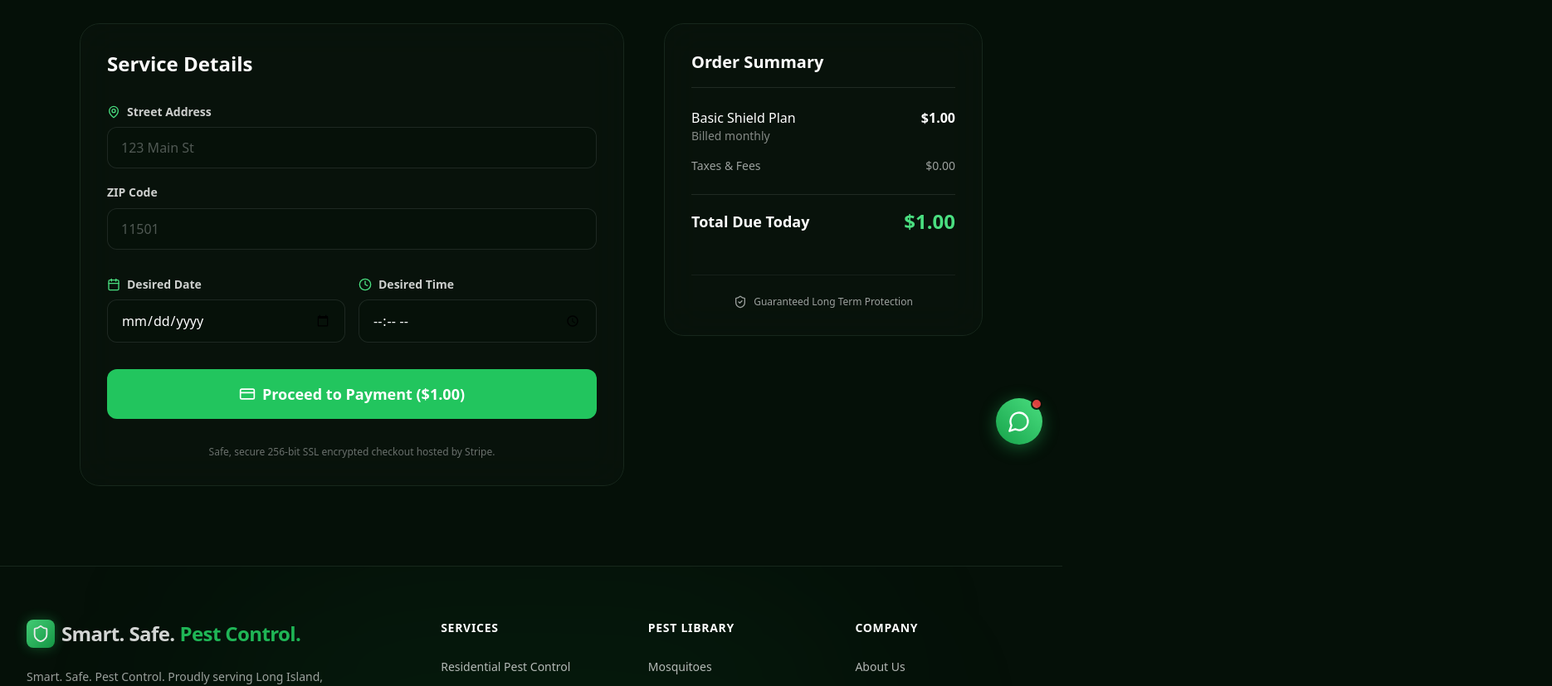
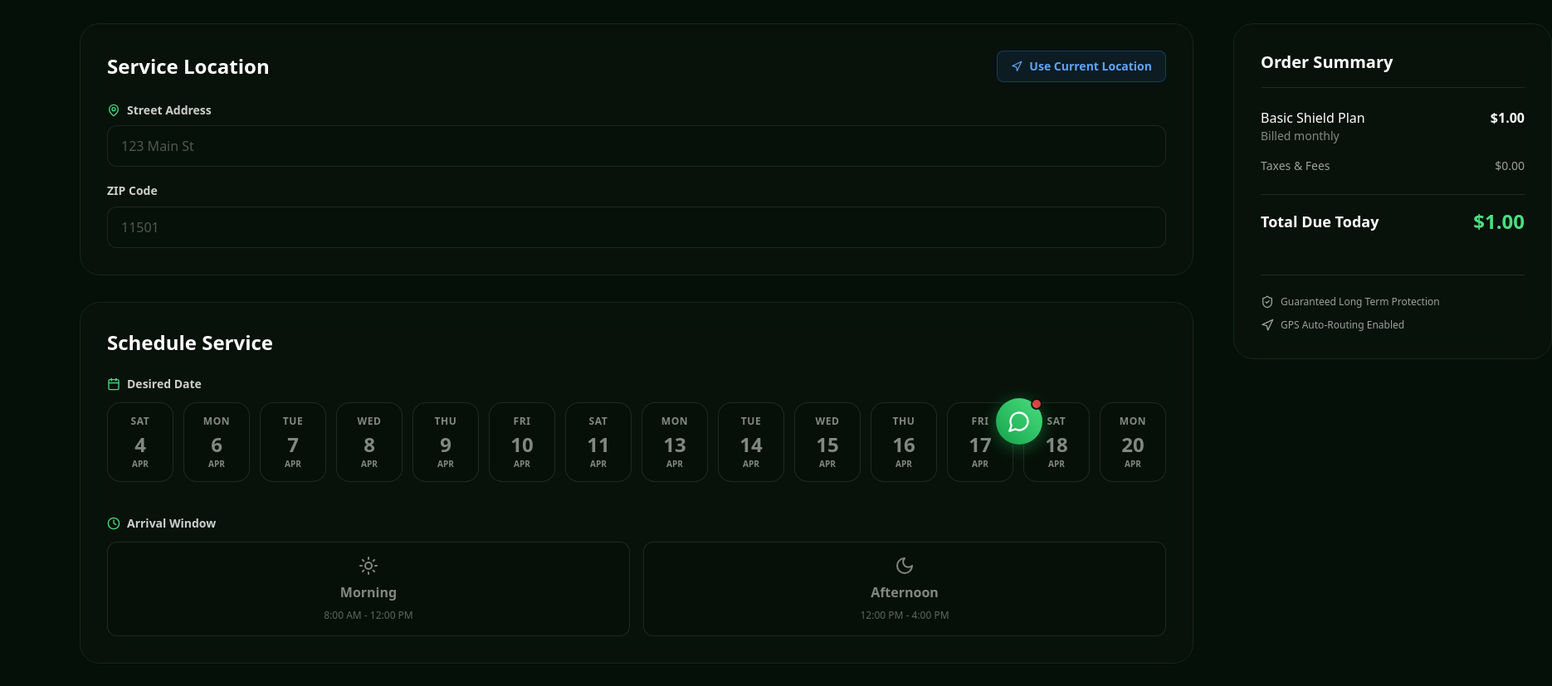
Before and after one commit to squitopest/Squito-Pest-Control, a Next.js app: page /book in a window 1280 px wide. Shown: the part 240-1067 px from the top of the page at 83% size, 1870 px wide, since content can reach past the window. Built offline with nearby package versions, Linux system fonts and the light colour scheme.

Commit message:
Upgrade checkout UX with secure location services and custom scheduling tools

```diff
--- a/src/app/book/page.tsx
+++ b/src/app/book/page.tsx
@@ -2,8 +2,22 @@
 
 import { Suspense, useState, useEffect } from "react";
 import { useSearchParams } from "next/navigation";
-import { Calendar, Clock, MapPin, CreditCard, ShieldCheck } from "lucide-react";
+import { Calendar, Clock, MapPin, CreditCard, ShieldCheck, Navigation, Sun, Moon } from "lucide-react";
 import Footer from "@/components/Footer/Footer";
+
+// Generate next 14 available days (skipping Sundays as an example of business logic)
+const generateAvailableDays = () => {
+  const days = [];
+  let current = new Date();
+  while (days.length < 14) {
+    current.setDate(current.getDate() + 1);
+    // Optional: Skip Sundays (0)
+    if (current.getDay() !== 0) {
+      days.push(new Date(current));
+    }
+  }
+  return days;
+};
 
 function BookingContent() {
   const searchParams = useSearchParams();
@@ -14,17 +28,67 @@ function BookingContent() {
   const [loading, setLoading] = useState(false);
   const [error, setError] = useState<string | null>(null);
 
+  // New State variables for enhanced UI
+  const availableDays = useState(generateAvailableDays)[0];
+  const [locating, setLocating] = useState(false);
+
   const [form, setForm] = useState({
     street: "",
     zipCode: "",
-    date: "",
-    time: "",
+    date: "", // Will store ISO string or formatted date
+    time: "", // "AM" or "PM"
   });
 
   // Derived Title for Display
   const planTitle = planId === "home-protection" ? "Home Protection Plan"
                   : planId === "total-shield" ? "Total Shield Plan"
                   : "Basic Shield Plan";
+
+  // Location Services Logic
+  const handleDetectLocation = () => {
+    if (!navigator.geolocation) {
+      setError("Geolocation is not supported by your browser");
+      return;
+    }
+
+    setLocating(true);
+    setError(null);
+
+    navigator.geolocation.getCurrentPosition(
+      async (position) => {
+        try {
+          // Use free secure OpenStreetMap reverse geocoding
+          const response = await fetch(
+            `https://nominatim.openstreetmap.org/reverse?format=json&lat=${position.coords.latitude}&lon=${position.coords.longitude}`
+          );
+          const data = await response.json();
+
+          if (data && data.address) {
+            const streetNum = data.address.house_number || "";
+            const streetName = data.address.road || data.address.street || "";
+            const zip = data.address.postcode || "";
+
+            setForm(prev => ({
+              ...prev,
+              street: `${streetNum} ${streetName}`.trim() || data.display_name.split(',')[0],
+              zipCode: zip
+            }));
+          } else {
+            setError("Could not pinpoint exact address. Please enter manually.");
+          }
+        } catch (err) {
+          setError("Failed to fetch address details.");
+        } finally {
+          setLocating(false);
+        }
+      },
+      (geoError) => {
+        setLocating(false);
+        setError("Location access denied or unavailable. Please enter manually.");
+      },
+      { enableHighAccuracy: true, timeout: 10000 }
+    );
+  };
 
   if (sessionId) {
     return (
@@ -47,6 +111,11 @@ function BookingContent() {
 
   const handleCheckout = async (e: React.FormEvent) => {
     e.preventDefault();
+    if (!form.date || !form.time) {
+      setError("Please select both an appointment date and time window.");
+      return;
+    }
+
     setLoading(true);
     setError(null);
 
@@ -59,8 +128,8 @@ function BookingContent() {
           propertyType: "Residential",
           street: form.street,
           zipCode: form.zipCode,
-          date: form.date,
-          time: form.time,
+          date: form.date, // Formatted date string
+          time: form.time === "AM" ? "8am - 12pm" : "12pm - 4pm", // Enhanced Stripe Description payload
         }),
       });
 
@@ -89,9 +158,22 @@ function BookingContent() {
 
       <div className="flex flex-col lg:flex-row gap-12">
         {/* Checkout Form */}
-        <div className="flex-1">
-          <form onSubmit={handleCheckout} className="space-y-8 glass-card p-8 rounded-3xl">
-            <h2 className="text-2xl font-bold text-white mb-2">Service Details</h2>
+        <div className="flex-1 space-y-8">
+
+          {/* Location Block */}
+          <div className="glass-card p-8 rounded-3xl">
+            <div className="flex flex-col md:flex-row md:items-center justify-between gap-4 mb-6">
+              <h2 className="text-2xl font-bold text-white">Service Location</h2>
+              <button
+                type="button"
+                onClick={handleDetectLocation}
+                disabled={locating}
+                className="flex items-center gap-2 text-sm font-bold bg-blue-500/10 text-blue-400 hover:bg-blue-500/20 border border-blue-500/30 px-4 py-2 rounded-lg transition-colors"
+              >
+                <Navigation size={14} className={locating ? "animate-spin" : ""} />
+                {locating ? "Detecting..." : "Use Current Location"}
+              </button>
+            </div>
 
             <div className="space-y-4">
               <div className="space-y-2">
@@ -102,7 +184,7 @@ function BookingContent() {
                   type="text"
                   required
                   placeholder="123 Main St"
-                  className="w-full bg-background/50 border border-white/10 focus:border-green-500/50 rounded-xl px-4 py-3 text-white placeholder:text-white/30 outline-none"
+                  className="w-full bg-background/50 border border-white/10 focus:border-green-500/50 rounded-xl px-4 py-3 text-white placeholder:text-white/30 outline-none transition-colors"
                   value={form.street}
                   onChange={e => setForm(f => ({ ...f, street: e.target.value }))}
                 />
@@ -114,42 +196,93 @@ function BookingContent() {
                   type="text"
                   required
                   placeholder="11501"
-                  className="w-full bg-background/50 border border-white/10 focus:border-green-500/50 rounded-xl px-4 py-3 text-white placeholder:text-white/30 outline-none"
+                  className="w-full bg-background/50 border border-white/10 focus:border-green-500/50 rounded-xl px-4 py-3 text-white placeholder:text-white/30 outline-none transition-colors"
                   value={form.zipCode}
                   onChange={e => setForm(f => ({ ...f, zipCode: e.target.value }))}
                 />
               </div>
+            </div>
+          </div>
 
-              <div className="grid grid-cols-1 md:grid-cols-2 gap-4 pt-4">
-                <div className="space-y-2">
-                  <label className="text-sm font-semibold text-white/80 flex items-center gap-2">
-                    <Calendar size={16} className="text-green-400" /> Desired Date
-                  </label>
-                  <input
-                    type="date"
-                    required
-                    className="w-full bg-background/50 border border-white/10 focus:border-green-500/50 rounded-xl px-4 py-3 text-white outline-none"
-                    value={form.date}
-                    onChange={e => setForm(f => ({ ...f, date: e.target.value }))}
-                  />
-                </div>
-                <div className="space-y-2">
-                  <label className="text-sm font-semibold text-white/80 flex items-center gap-2">
-                    <Clock size={16} className="text-green-400" /> Desired Time
-                  </label>
-                  <input
-                    type="time"
-                    required
-                    className="w-full bg-background/50 border border-white/10 focus:border-green-500/50 rounded-xl px-4 py-3 text-white outline-none"
-                    value={form.time}
-                    onChange={e => setForm(f => ({ ...f, time: e.target.value }))}
-                  />
-                </div>
+          {/* Scheduling Block */}
+          <div className="glass-card p-8 rounded-3xl">
+            <h2 className="text-2xl font-bold text-white mb-6">Schedule Service</h2>
+
+            {/* Custom Pill Calendar */}
+            <div className="space-y-3 mb-8">
+              <label className="text-sm font-semibold text-white/80 flex items-center gap-2">
+                <Calendar size={16} className="text-green-400" /> Desired Date
+              </label>
+              <div className="flex overflow-x-auto gap-3 pb-2 scrollbar-hide snap-x">
+                {availableDays.map((dateObj, i) => {
+                  const dayName = dateObj.toLocaleDateString('en-US', { weekday: 'short' });
+                  const monthName = dateObj.toLocaleDateString('en-US', { month: 'short' });
+                  const dayNum = dateObj.getDate();
+                  const fullDateString = dateObj.toLocaleDateString('en-US', { dateStyle: 'full' });
+
+                  const isSelected = form.date === fullDateString;
+
+                  return (
+                    <button
+                      key={i}
+                      type="button"
+                      onClick={() => setForm(f => ({ ...f, date: fullDateString }))}
+                      className={`flex-shrink-0 snap-center flex flex-col items-center justify-center w-20 h-24 rounded-2xl border transition-all ${
+                        isSelected
+                          ? "bg-green-500/20 border-green-500 text-white shadow-[0_0_15px_rgba(34,197,94,0.3)]"
+                          : "bg-background/40 border-white/10 text-white/50 hover:bg-white/5 hover:text-white"
+                      }`}
+                    >
+                      <span className="text-xs uppercase font-bold tracking-wider mb-1">{dayName}</span>
+                      <span className="text-2xl font-display font-bold">{dayNum}</span>
+                      <span className="text-[10px] uppercase font-semibold">{monthName}</span>
+                    </button>
+                  );
+                })}
               </div>
             </div>
 
+            {/* Custom AM/PM Toggle */}
+            <div className="space-y-3">
+              <label className="text-sm font-semibold text-white/80 flex items-center gap-2">
+                <Clock size={16} className="text-green-400" /> Arrival Window
+              </label>
+              <div className="grid grid-cols-2 gap-4">
+                <button
+                  type="button"
+                  onClick={() => setForm(f => ({ ...f, time: "AM" }))}
+                  className={`flex flex-col items-center justify-center gap-2 py-4 rounded-xl border transition-all ${
+                    form.time === "AM"
+                      ? "bg-blue-500/20 border-blue-500 text-white shadow-[0_0_15px_rgba(59,130,246,0.3)]"
+                      : "bg-background/40 border-white/10 text-white/50 hover:bg-white/5 hover:text-white"
+                  }`}
+                >
+                  <Sun size={24} className={form.time === "AM" ? "text-blue-400" : ""} />
+                  <span className="font-bold">Morning</span>
+                  <span className="text-xs opacity-70">8:00 AM - 12:00 PM</span>
+                </button>
+
+                <button
+                  type="button"
+                  onClick={() => setForm(f => ({ ...f, time: "PM" }))}
+                  className={`flex flex-col items-center justify-center gap-2 py-4 rounded-xl border transition-all ${
+                    form.time === "PM"
+                      ? "bg-amber-500/20 border-amber-500 text-white shadow-[0_0_15px_rgba(245,158,11,0.3)]"
+                      : "bg-background/40 border-white/10 text-white/50 hover:bg-white/5 hover:text-white"
+                  }`}
+                >
+                  <Moon size={24} className={form.time === "PM" ? "text-amber-400" : ""} />
+                  <span className="font-bold">Afternoon</span>
+                  <span className="text-xs opacity-70">12:00 PM - 4:00 PM</span>
+                </button>
+              </div>
+            </div>
+
+          </div>
+
+          <form onSubmit={handleCheckout}>
             {error && (
-              <div className="p-4 rounded-xl bg-red-500/10 border border-red-500/30 text-red-400 text-sm font-semibold">
+              <div className="mb-6 p-4 rounded-xl bg-red-500/10 border border-red-500/30 text-red-400 text-sm font-semibold text-center">
                 {error}
               </div>
             )}
@@ -157,12 +290,14 @@ function BookingContent() {
             <button
               type="submit"
               disabled={loading}
-              className="w-full mt-8 py-4 rounded-xl bg-green-500 hover:bg-green-600 transition-colors text-white font-bold text-lg flex items-center justify-center gap-2 disabled:opacity-50"
+              className="w-full py-4 rounded-2xl bg-green-500 hover:bg-green-600 transition-all text-white font-bold text-lg flex items-center justify-center gap-3 disabled:opacity-50 hover:scale-[1.01] hover:shadow-[0_0_30px_rgba(34,197,94,0.4)]"
             >
               <CreditCard size={20} />
               {loading ? "Connecting to Secure Stripe Portal..." : "Proceed to Payment ($1.00)"}
             </button>
-            <p className="text-center text-white/40 text-xs mt-4">Safe, secure 256-bit SSL encrypted checkout hosted by Stripe.</p>
+            <p className="text-center text-white/40 text-xs mt-4 flex items-center justify-center gap-2">
+               Safe, secure 256-bit SSL encrypted checkout hosted by Stripe.
+            </p>
           </form>
         </div>
 
@@ -189,9 +324,15 @@ function BookingContent() {
               <p className="text-green-400 font-display font-bold text-2xl">$1.00</p>
             </div>
 
-            <div className="mt-8 pt-6 border-t border-white/10 flex items-center justify-center gap-2 opacity-60">
-              <ShieldCheck size={16} className="text-white" />
-              <span className="text-xs text-white">Guaranteed Long Term Protection</span>
+            <div className="mt-8 pt-6 border-t border-white/10 flex flex-col gap-3">
+              <div className="flex items-center gap-2 opacity-60">
+                 <ShieldCheck size={16} className="text-white" />
+                 <span className="text-xs text-white">Guaranteed Long Term Protection</span>
+              </div>
+              <div className="flex items-center gap-2 opacity-60">
+                 <Navigation size={16} className="text-white" />
+                 <span className="text-xs text-white">GPS Auto-Routing Enabled</span>
+              </div>
             </div>
           </div>
         </div>
```
